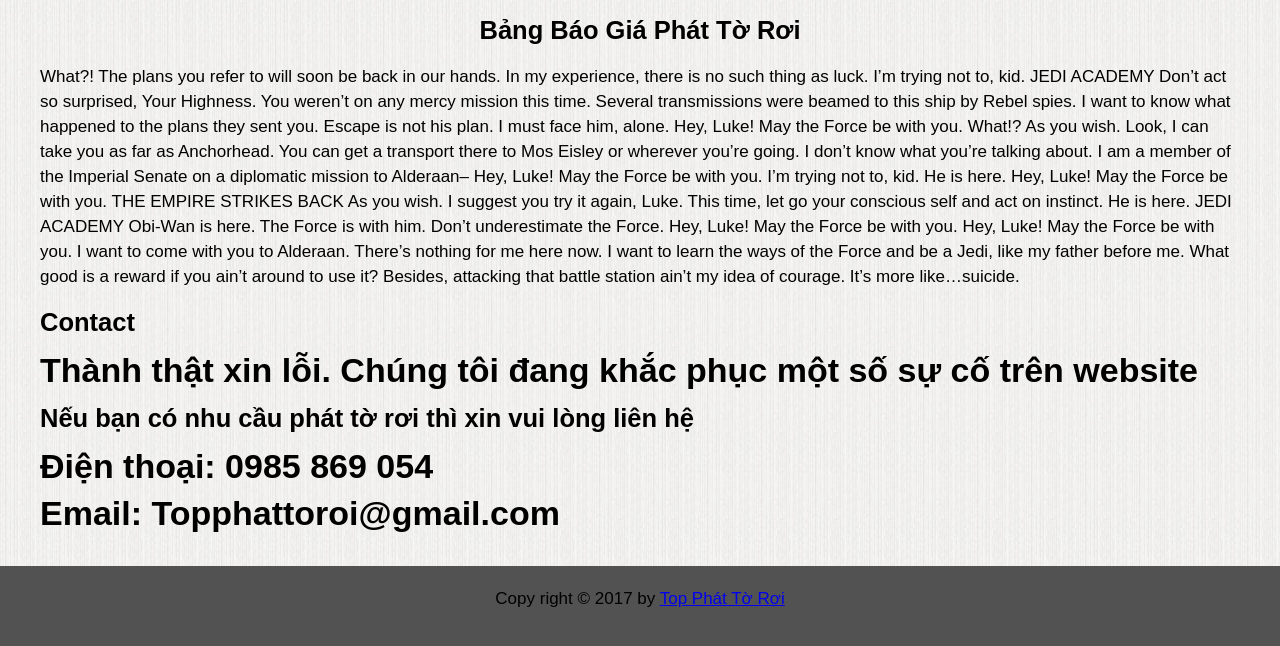
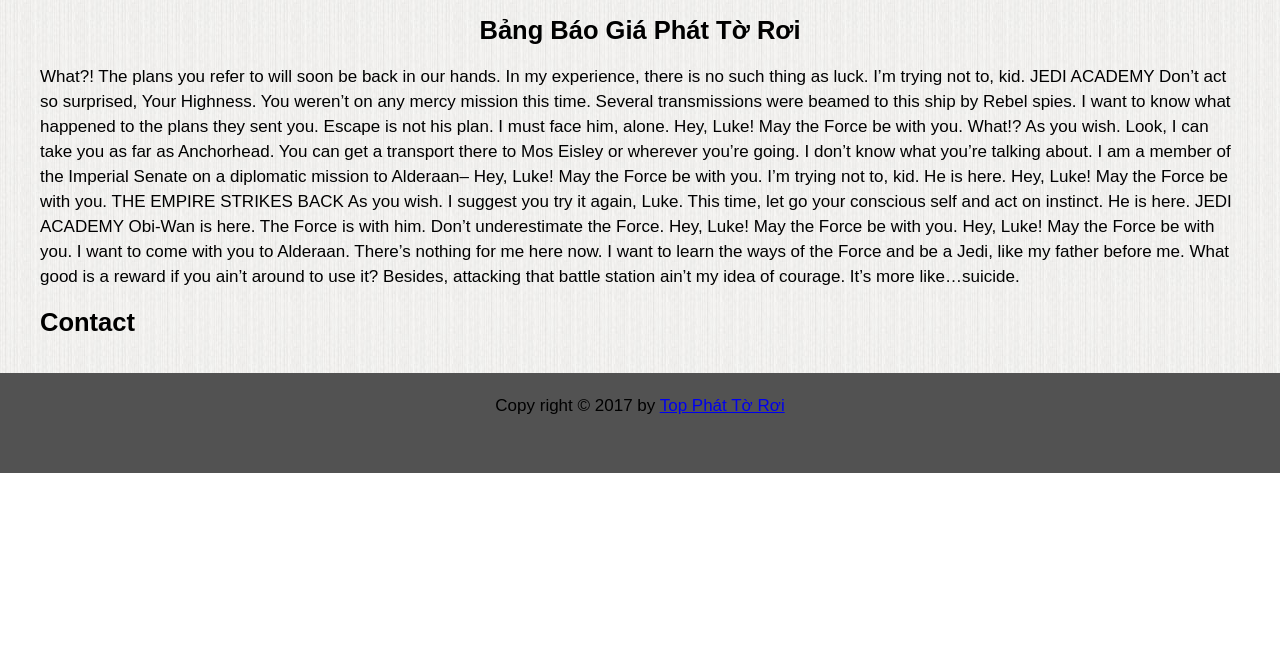
Before and after one commit to votrongvu/phattoroi, a plain HTML site: page index.html in a window 1280 px wide. Shown: the part 778-1424 px from the top of the page. After the commit the page ends 1251 px from the top, so only its background shows below. Drawn offline with Linux system fonts and the light colour scheme.

Commit message:
Update index.html

```diff
--- a/index.html
+++ b/index.html
@@ -73,10 +73,6 @@ Obi-Wan is here. The Force is with him. Don’t underestimate the Force. Hey, Lu
 		<div class="bot">
 			<h2>Contact</h2>
 		</div><!--end bot-->
-		 <h1>Thành thật xin lỗi. Chúng tôi đang khắc phục một số sự cố trên website</h1>
-	  <h2>Nếu bạn có nhu cầu phát tờ rơi thì xin vui lòng liên hệ</h2>
- 		<h1>Điện thoại: 0985 869 054</h1>
-	  <h1>Email: Topphattoroi@gmail.com</h1>
 	</div><!--content-->
 	<div style="clear: both;"></div>
 
```
